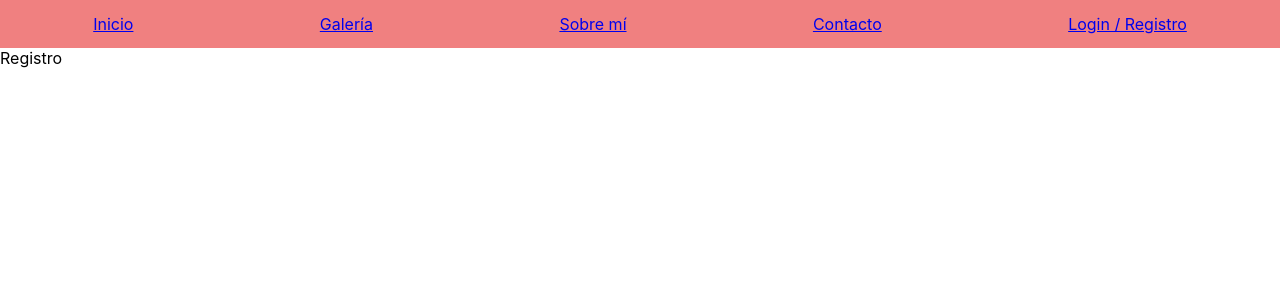
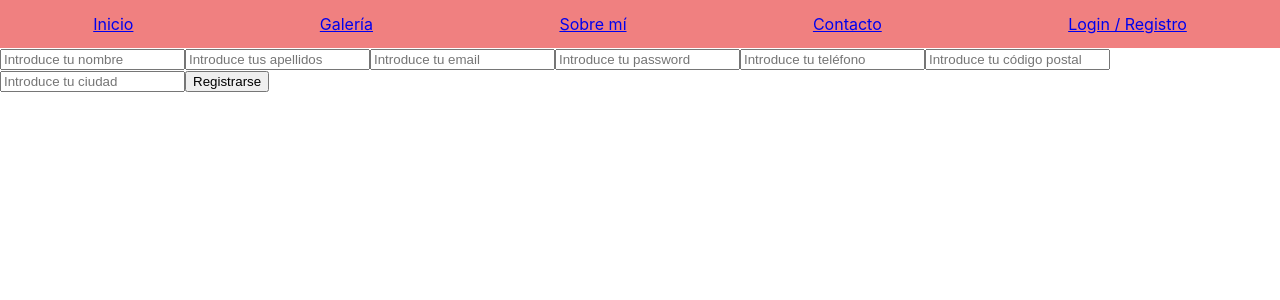
Before and after one commit to CherokiDev/webapp-photography-f, a React (Create React App) app: page /register in a window 1280 px wide. Shown: the top 300 px of the page. Built offline with nearby package versions, Linux system fonts and the light colour scheme.

Commit message:
added container register with regex on all required inputs

```diff
--- a/src/App.js
+++ b/src/App.js
@@ -6,9 +6,9 @@ import Gallery from './containers/Gallery/Gallery';
 import Aboutme from './containers/Aboutme/Aboutme';
 import Contact from './containers/Contact/Contact';
 import Login from './containers/Login/Login';
-import Profile from './containers/Profile/Profile';
 import Register from './containers/Register/Register';
 import ProtectedRoute from './components/ProtectedRoute';
+import Profile from './containers/Profile/Profile';
 
 function App() {
   return (
--- a/src/containers/Login/Login.jsx
+++ b/src/containers/Login/Login.jsx
@@ -9,33 +9,31 @@ const Login = (props) => {
     const history = useHistory();
     const [msg, setMsg] = useState("");
 
-    const send = event => {
+    const handleSubmit = event => {
         event.preventDefault();
 
-        const user = {
+        const userData = {
             email: event.target.email.value,
             password: event.target.password.value
         };
 
-        axios.post('http://localhost:3005/users/login', user)
+        axios.post('http://localhost:3005/users/login', userData)
             .then(res => {
-                localStorage.setItem('token', JSON.stringify(res.data.token))
-                props.dispatch({ type: LOGIN, payload: res.data})
-                props.dispatch({ type: LOGIN, payload: res.data})
+                props.dispatch({ type: LOGIN, payload: res.data })
                 setMsg(`Bienvenid@`)
                 setTimeout(() => {
                     history.push('/')
-                }, 2000)
+                }, 1500)
             }).catch(err => {
-                setMsg(`Hubo un error al intentar iniciar sesión`)
+                setMsg(`Ha habido un error al intentar iniciar sesión`)
             });
     }
 
     return (
         <>
-            <form action="" onSubmit={send}>
-                <input type="email" name="email" placeholder="Introduce tu correo electrónico" />
-                <input type="password" name="password" placeholder="Introduce tu contraseña" />
+            <form action="" onSubmit={handleSubmit}>
+                <input type="email" name="email" placeholder="Introduce tu correo electrónico" required />
+                <input type="password" name="password" placeholder="Introduce tu contraseña" required />
                 <button type="submit">Login</button>
                 <div>{msg}</div>
                 <div>Todavía no tienes cuenta? <Link to="/register">Regístrate</Link></div>
--- a/src/containers/Register/Register.jsx
+++ b/src/containers/Register/Register.jsx
@@ -1,8 +1,67 @@
-import React from 'react';
+import axios from 'axios';
+import React, { useState } from 'react'
+import { useHistory } from 'react-router-dom';
+import { regExFullName, regExEmail, regExPassword, regExPhone } from '../../lib/regEx';
 
 const Register = () => {
+    const history = useHistory();
+    const [msg, setMsg] = useState("");
+
+    const handleSubmit = event => {
+        event.preventDefault();
+
+        const userData = {
+            firstname: event.target.firstname.value,
+            lastname: event.target.lastname.value,
+            email: event.target.email.value,
+            password: event.target.password.value,
+            phone: event.target.phone.value,
+            postalcode: event.target.postalcode.value,
+            city: event.target.city.value,
+        };
+
+        if (!regExFullName.test(userData.firstname)) {
+            setMsg('El formato del nombre no es válido')
+            return;
+        } else if (!regExFullName.test(userData.lastname)) {
+            setMsg('El formato del apellido no es válido')
+            return;
+        } else if (!regExEmail.test(userData.email)) {
+            setMsg('El formato del email no es válido')
+            return;
+        } else if (!regExPassword.test(userData.password)) {
+            setMsg('El password debe contener al menos: entre 8 y 16 caracteres, 1 número, 1 letra minúscula, 1 letra mayúscula y 1 carácter especial')
+            return;
+        } else if (!regExPhone.test(userData.phone)) {
+            setMsg('El formato del teléfono no es válido')
+            return;
+        }
+
+        axios.post('http://localhost:3005/users/register', userData)
+            .then(() => {
+                setMsg(`Registro completado`)
+                setTimeout(() => {
+                    history.push('/login')
+                }, 1500)
+            }).catch(() => {
+                setMsg(`Ha habido un error al intentar crear el registro`)
+            });
+    }
+
     return (
-        <div>Registro</div>
+        <>
+            <form action="" onSubmit={handleSubmit}>
+                <input type="text" name="firstname" placeholder="Introduce tu nombre" required />
+                <input type="text" name="lastname" placeholder="Introduce tus apellidos" required />
+                <input type="email" name="email" placeholder="Introduce tu email" required />
+                <input type="password" name="password" placeholder="Introduce tu password" required />
+                <input type="text" name="phone" placeholder="Introduce tu teléfono" required />
+                <input type="text" name="postalcode" placeholder="Introduce tu código postal" />
+                <input type="text" name="city" placeholder="Introduce tu ciudad" />
+                <button type="submit">Registrarse</button>
+                <div>{msg}</div>
+            </form>
+        </>
     )
 }
 
--- /dev/null
+++ b/src/lib/regEx.js
@@ -0,0 +1,4 @@
+export const regExFullName = /^[a-zA-ZàáâäãåąčćęèéêëėįìíîïłńòóôöõøùúûüųūÿýżźñçčšžÀÁÂÄÃÅĄĆČĖĘÈÉÊËÌÍÎÏĮŁŃÒÓÔÖÕØÙÚÛÜŲŪŸÝŻŹÑßÇŒÆČŠŽ∂ð ,.'-]+$/;
+export const regExPassword = /^(?=.*[a-z])(?=.*[A-Z])(?=.*\d)(?=.*[@$!%*?&])[A-Za-z\d@$!%*?&]{8,16}$/;
+export const regExEmail = /^(("[\w-\s]+")|([\w-]+(?:\.[\w-]+)*)|("[\w-\s]+")([\w-]+(?:\.[\w-]+)*))(@((?:[\w-]+\.)*\w[\w-]{0,66})\.([a-z]{2,6}(?:\.[a-z]{2})?)$)|(@\[?((25[0-5]\.|2[0-4][0-9]\.|1[0-9]{2}\.|[0-9]{1,2}\.))((25[0-5]|2[0-4][0-9]|1[0-9]{2}|[0-9]{1,2})\.){2}(25[0-5]|2[0-4][0-9]|1[0-9]{2}|[0-9]{1,2})\]?$)/;
+export const regExPhone = /^\+?\d{1,4}?[-.\s]?\(?\d{1,3}?\)?[-.\s]?\d{1,4}[-.\s]?\d{1,4}[-.\s]?\d{1,9}$/;
```
Also changed, not shown: 1 other file (tests, documents, lock files or other folders).
